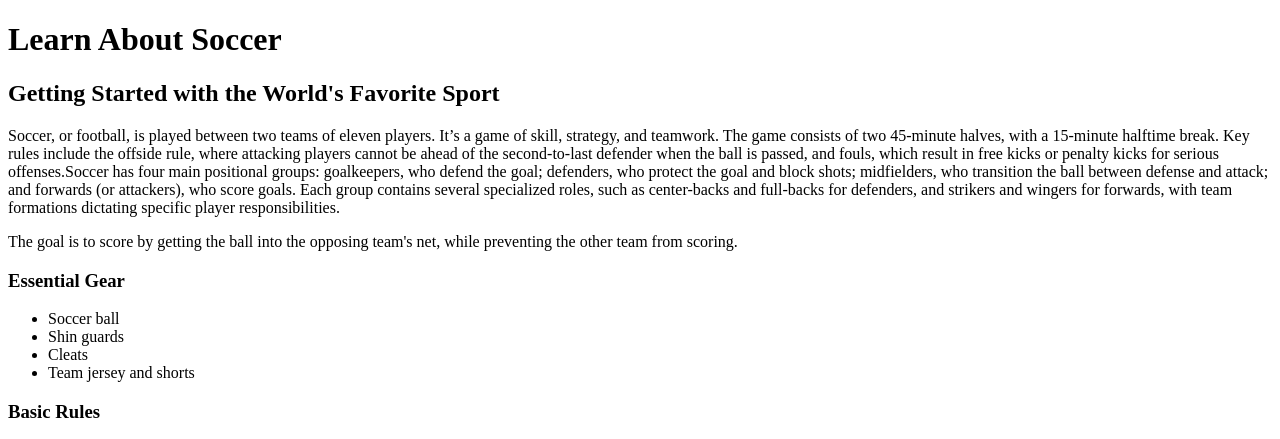
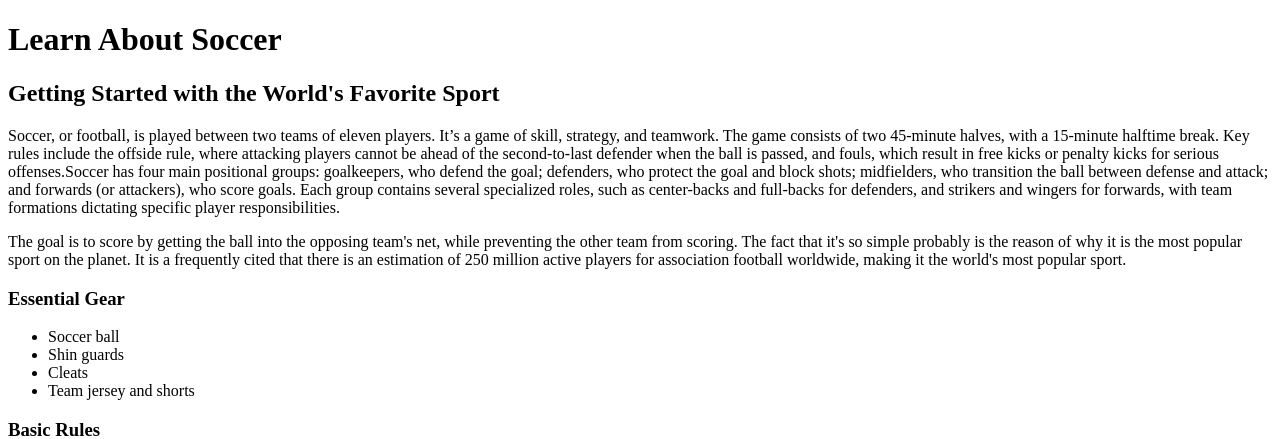
Before and after one commit to kennyhakazimana10/learnaboutsoccer, a plain HTML site: page index.html in a window 1280 px wide. Shown: the top 439 px of the page. Drawn offline with Linux system fonts and the light colour scheme.

Commit message:
Update index.html

```diff
--- a/index.html
+++ b/index.html
@@ -15,7 +15,7 @@
     <main>
         <section>
             <p>Soccer, or football, is played between two teams of eleven players. It’s a game of skill, strategy, and teamwork. The game consists of two 45-minute halves, with a 15-minute halftime break. Key rules include the offside rule, where attacking players cannot be ahead of the second-to-last defender when the ball is passed, and fouls, which result in free kicks or penalty kicks for serious offenses.Soccer has four main positional groups: goalkeepers, who defend the goal; defenders, who protect the goal and block shots; midfielders, who transition the ball between defense and attack; and forwards (or attackers), who score goals. Each group contains several specialized roles, such as center-backs and full-backs for defenders, and strikers and wingers for forwards, with team formations dictating specific player responsibilities. </p>
-            <p>The goal is to score by getting the ball into the opposing team's net, while preventing the other team from scoring.</p>
+            <p>The goal is to score by getting the ball into the opposing team's net, while preventing the other team from scoring. The fact that it's so simple probably is the reason of why it is the most popular sport on the planet. It is a frequently cited that there is an estimation of 250 million active players for association football worldwide, making it the world's most popular sport. </p>
         </section>
 
         <section>
```
